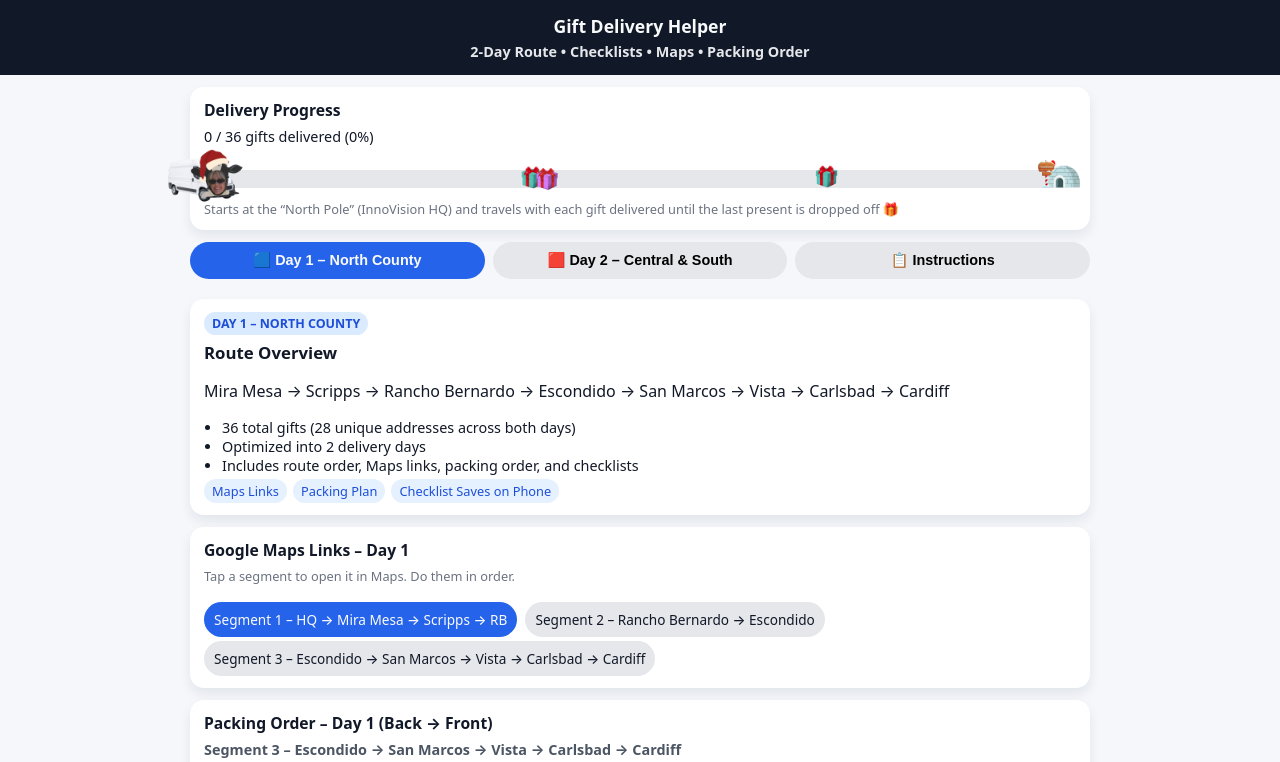
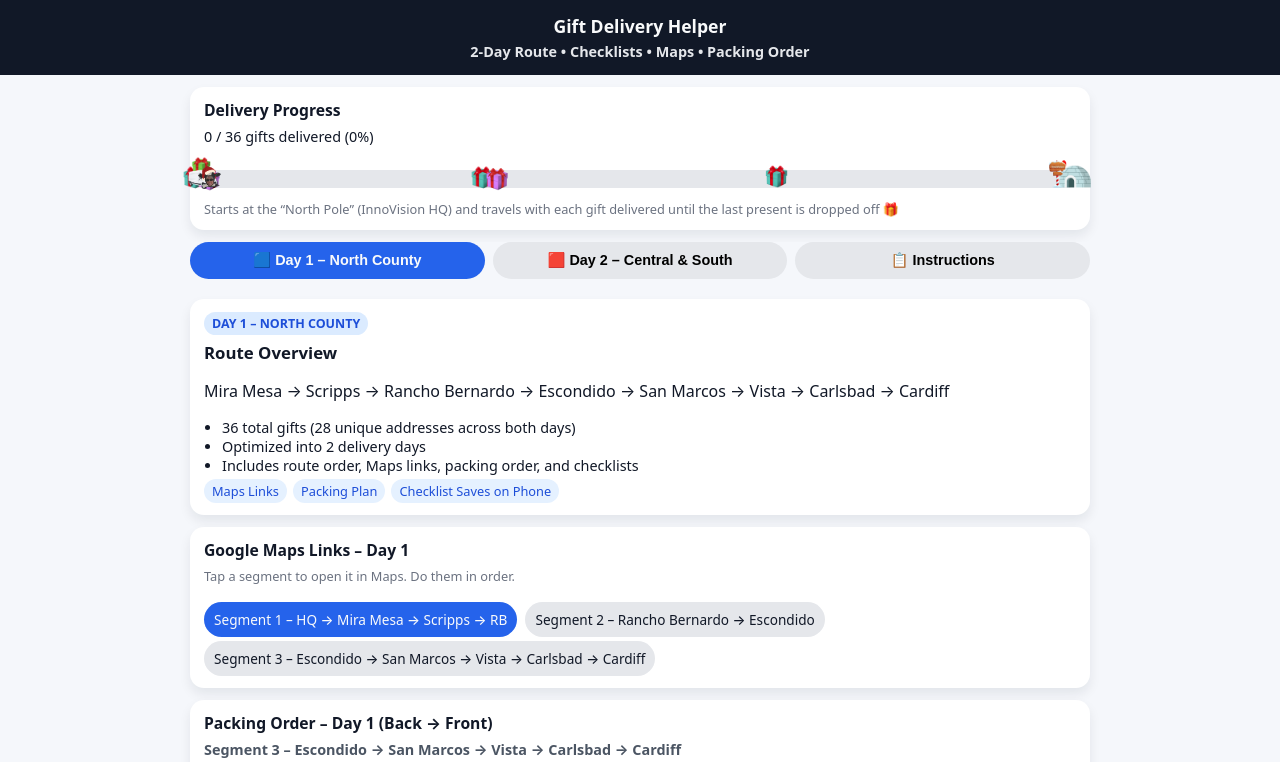
Before and after one commit to kaylaalam/christmasdelivery, a plain HTML site: page index.html in a window 1280 px wide. Shown: the top 762 px of the page. Drawn offline with Linux system fonts and the light colour scheme.

Commit message:
Update index.html

```diff
--- a/index.html
+++ b/index.html
@@ -12,6 +12,8 @@
       padding: 0;
       background: #f5f7fb;
       color: #111827;
+      overflow-x: hidden;
+      /* NEW: prevents side-scroll */
     }
 
     header {
@@ -56,8 +58,8 @@
       overflow: visible;
       margin-top: 24px;
       margin-bottom: 12px;
-      /* a little extra space under the bar */
     }
+
 
     .progress-fill {
       position: absolute;
@@ -69,45 +71,48 @@
       transition: width 0.35s ease;
     }
 
+    /* Santa icon */
     .santa-icon {
       position: absolute;
       top: 50%;
       transform: translate(-50%, -50%);
-      width: 100px;
-      height: 100px;
+      width: 44px;
+      height: 44px;
       border-radius: 50%;
       overflow: hidden;
       z-index: 3;
     }
 
+    /* Santa image */
     .santa-img {
       width: 100%;
       height: 100%;
       object-fit: cover;
     }
 
+
+    /* Milestones (container) */
     .progress-milestone {
       position: absolute;
       top: 50%;
-      /* anchor at top of the track */
-      transform: translate(0%, -50%);
-      /* shift left & above the bar */
-      font-size: 18px;
+      transform: translate(-50%, -50%);
+      /* centered horizontally, above bar */
+      font-size:18px;
       z-index: 2;
       pointer-events: none;
     }
 
+    /* Milestone images */
     .milestone-img {
       width: 100px;
       height: 100px;
       object-fit: cover;
       border-radius: 6px;
-
     }
 
-
+    /* Positions along the bar – keep them INSIDE 0–100% */
     .milestone-start {
-      left: -5%;
+      left: 0%;
     }
 
     .milestone-mid1 {
@@ -119,7 +124,7 @@
     }
 
     .milestone-end {
-      left: 93%;
+      left: 100%;
     }
 
     .progress-caption {
```
